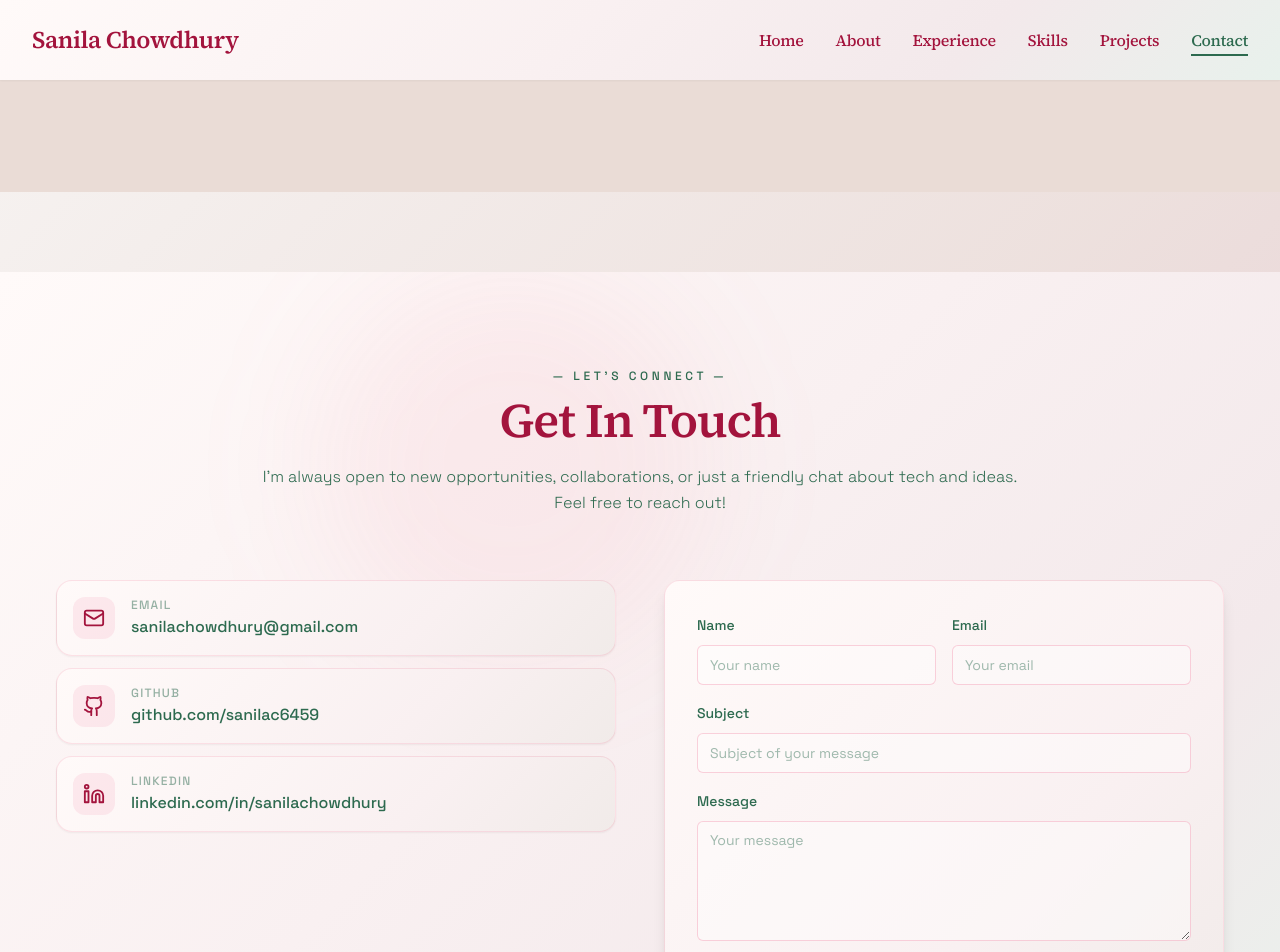
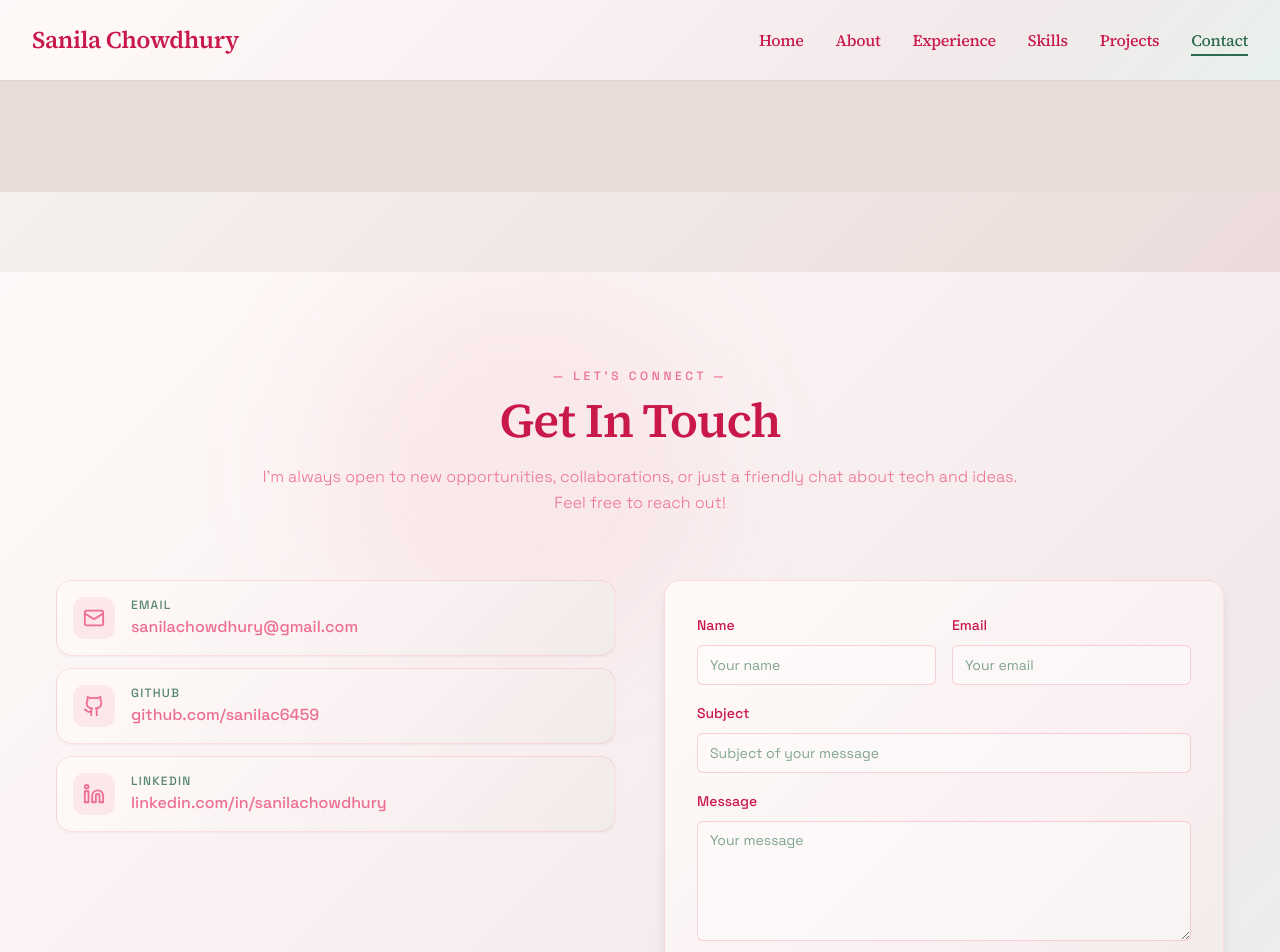
Before and after one commit to sanilac6459/portfolio, a React (Vite) app: page /contact in a window 1280 px wide. Shown: the top 952 px of the page. Built offline with nearby package versions, Linux system fonts and the light colour scheme.

Commit message:
updated all styling

```diff
--- a/src/components/ContactSection.tsx
+++ b/src/components/ContactSection.tsx
@@ -82,7 +82,7 @@ const ContactSection = () => {
                   <X
                     size={32}
                     style={{
-                      color: "rgb(163 20 61 / var(--tw-text-opacity, 1))",
+                      color: "rgb(201 24 74 / var(--tw-text-opacity, 1))",
                     }}
                   />
                 </div>
@@ -90,7 +90,7 @@ const ContactSection = () => {
                 <h3
                   className="font-serif-display text-xl mb-2"
                   style={{
-                    color: "rgb(163 20 61 / var(--tw-text-opacity, 1))",
+                    color: "rgb(201 24 74 / var(--tw-text-opacity, 1))",
                   }}
                 >
                   Something went wrong
@@ -124,7 +124,7 @@ const ContactSection = () => {
                 <h3
                   className="font-serif-display text-xl mb-2"
                   style={{
-                    color: "rgb(163 20 61 / var(--tw-text-opacity, 1))",
+                    color: "rgb(201 24 74 / var(--tw-text-opacity, 1))",
                   }}
                 >
                   Message Sent!
@@ -133,7 +133,7 @@ const ContactSection = () => {
                 <p
                   className="text-sm"
                   style={{
-                    color: "rgb(45 106 79 / 0.65)",
+                    color: "rgb(201 24 74 / var(--tw-text-opacity, 1))",
                   }}
                 >
                   Thank you for reaching out. I'll get back to you soon.
@@ -143,7 +143,8 @@ const ContactSection = () => {
                   onClick={() => setShowModal(false)}
                   className="mt-6 text-white rounded-full px-8"
                   style={{
-                    backgroundColor: "rgb(163 20 61 / var(--tw-bg-opacity, 1))",
+                    backgroundColor:
+                      "rgb(201 24 74 / var(--tw-text-opacity, 1))",
                   }}
                 >
                   Close
@@ -168,7 +169,7 @@ const ContactSection = () => {
           <p
             className="section-eyebrow"
             style={{
-              color: "rgb(45 106 79 / var(--tw-text-opacity, 1))",
+              color: "rgb(237 110 146 / var(--tw-text-opacity, 1))",
             }}
           >
             — Let's Connect —
@@ -177,7 +178,7 @@ const ContactSection = () => {
           <h2
             className="section-title"
             style={{
-              color: "rgb(163 20 61 / var(--tw-text-opacity, 1))",
+              color: "rgb(201 24 74 / var(--tw-text-opacity, 1))",
             }}
           >
             Get In Touch
@@ -186,7 +187,7 @@ const ContactSection = () => {
           <p
             className="font-light leading-relaxed max-w-3xl mx-auto mt-3"
             style={{
-              color: "rgb(45 106 79 / var(--tw-text-opacity, 1))",
+              color: "rgb(237 110 146 / var(--tw-text-opacity, 1))",
             }}
           >
             I'm always open to new opportunities, collaborations, or just a
@@ -217,7 +218,7 @@ const ContactSection = () => {
                   <Mail
                     size={22}
                     style={{
-                      color: "rgb(163 20 61 / var(--tw-text-opacity, 1))",
+                      color: "rgb(237 110 146 / var(--tw-text-opacity, 1))",
                     }}
                   />
                 </div>
@@ -226,7 +227,7 @@ const ContactSection = () => {
                   <p
                     className="text-xs uppercase tracking-widest font-medium mb-0.5"
                     style={{
-                      color: "rgb(45 106 79 / 0.50)",
+                      color: "rgb(45 106 79 / 0.80)",
                     }}
                   >
                     Email
@@ -235,7 +236,7 @@ const ContactSection = () => {
                   <p
                     className="font-medium"
                     style={{
-                      color: "rgb(45 106 79 / var(--tw-text-opacity, 1))",
+                      color: "rgb(237 110 146 / var(--tw-text-opacity, 1))",
                     }}
                   >
                     sanilachowdhury@gmail.com
@@ -264,7 +265,7 @@ const ContactSection = () => {
                   <Github
                     size={22}
                     style={{
-                      color: "rgb(163 20 61 / var(--tw-text-opacity, 1))",
+                      color: "rgb(237 110 146 / var(--tw-text-opacity, 1))",
                     }}
                   />
                 </div>
@@ -273,7 +274,7 @@ const ContactSection = () => {
                   <p
                     className="text-xs uppercase tracking-widest font-medium mb-0.5"
                     style={{
-                      color: "rgb(45 106 79 / 0.50)",
+                      color: "rgb(45 106 79 / 0.80)",
                     }}
                   >
                     GitHub
@@ -282,7 +283,7 @@ const ContactSection = () => {
                   <p
                     className="font-medium"
                     style={{
-                      color: "rgb(45 106 79 / var(--tw-text-opacity, 1))",
+                      color: "rgb(237 110 146 / var(--tw-text-opacity, 1))",
                     }}
                   >
                     github.com/sanilac6459
@@ -311,7 +312,7 @@ const ContactSection = () => {
                   <Linkedin
                     size={22}
                     style={{
-                      color: "rgb(163 20 61 / var(--tw-text-opacity, 1))",
+                      color: "rgb(237 110 146 / var(--tw-text-opacity, 1))",
                     }}
                   />
                 </div>
@@ -320,7 +321,7 @@ const ContactSection = () => {
                   <p
                     className="text-xs uppercase tracking-widest font-medium mb-0.5"
                     style={{
-                      color: "rgb(45 106 79 / 0.50)",
+                      color: "rgb(45 106 79 / 0.80)",
                     }}
                   >
                     LinkedIn
@@ -329,7 +330,7 @@ const ContactSection = () => {
                   <p
                     className="font-medium"
                     style={{
-                      color: "rgb(45 106 79 / var(--tw-text-opacity, 1))",
+                      color: "rgb(237 110 146 / var(--tw-text-opacity, 1))",
                     }}
                   >
                     linkedin.com/in/sanilachowdhury
@@ -356,7 +357,7 @@ const ContactSection = () => {
                     <Label
                       htmlFor="name"
                       style={{
-                        color: "rgb(45 106 79 / var(--tw-text-opacity, 1))",
+                        color: "rgb(201 24 74 / var(--tw-text-opacity, 1))",
                       }}
                     >
                       Name
@@ -366,10 +367,10 @@ const ContactSection = () => {
                       id="name"
                       name="name"
                       placeholder="Your name"
-                      className="bg-white/40 placeholder:text-[rgb(45_106_79_/_0.45)]"
+                      className="bg-white/40 placeholder:text-[rgb(45_106_79_/_0.60)]"
                       style={{
                         borderColor: "rgb(237 110 146 / 0.30)",
-                        color: "rgb(45 106 79 / var(--tw-text-opacity, 1))",
+                        color: "rgb(45 106 79 / var(--tw-text-opacity, 0.80))",
                       }}
                       required
                     />
@@ -379,7 +380,7 @@ const ContactSection = () => {
                     <Label
                       htmlFor="email"
                       style={{
-                        color: "rgb(45 106 79 / var(--tw-text-opacity, 1))",
+                        color: "rgb(201 24 74 / var(--tw-text-opacity, 1))",
                       }}
                     >
                       Email
@@ -390,10 +391,10 @@ const ContactSection = () => {
                       name="email"
                       type="email"
                       placeholder="Your email"
-                      className="bg-white/40 placeholder:text-[rgb(45_106_79_/_0.45)]"
+                      className="bg-white/40 placeholder:text-[rgb(45_106_79_/_0.60)]"
                       style={{
                         borderColor: "rgb(237 110 146 / 0.30)",
-                        color: "rgb(45 106 79 / var(--tw-text-opacity, 1))",
+                        color: "rgb(45 106 79 / var(--tw-text-opacity, 0.80))",
                       }}
                       required
                     />
@@ -405,7 +406,7 @@ const ContactSection = () => {
                   <Label
                     htmlFor="subject"
                     style={{
-                      color: "rgb(45 106 79 / var(--tw-text-opacity, 1))",
+                      color: "rgb(201 24 74 / var(--tw-text-opacity, 1))",
                     }}
                   >
                     Subject
@@ -415,10 +416,10 @@ const ContactSection = () => {
                     id="subject"
                     name="subject"
                     placeholder="Subject of your message"
-                    className="bg-white/40 placeholder:text-[rgb(45_106_79_/_0.45)]"
+                    className="bg-white/40 placeholder:text-[rgb(45_106_79_/_0.60)]"
                     style={{
                       borderColor: "rgb(237 110 146 / 0.30)",
-                      color: "rgb(45 106 79 / var(--tw-text-opacity, 1))",
+                      color: "rgb(45 106 79 / var(--tw-text-opacity, 0.80))",
                     }}
                     required
                   />
@@ -429,7 +430,7 @@ const ContactSection = () => {
                   <Label
                     htmlFor="message"
                     style={{
-                      color: "rgb(45 106 79 / var(--tw-text-opacity, 1))",
+                      color: "rgb(201 24 74 / var(--tw-text-opacity, 1))",
                     }}
                   >
                     Message
@@ -439,10 +440,10 @@ const ContactSection = () => {
                     id="message"
                     name="message"
                     placeholder="Your message"
-                    className="min-h-[120px] bg-white/40 placeholder:text-[rgb(45_106_79_/_0.45)]"
+                    className="min-h-[120px] bg-white/40 placeholder:text-[rgb(45_106_79_/_0.60)]"
                     style={{
                       borderColor: "rgb(237 110 146 / 0.30)",
-                      color: "rgb(45 106 79 / var(--tw-text-opacity, 1))",
+                      color: "rgb(45 106 79 / var(--tw-text-opacity, 0.80))",
                     }}
                     required
                   />
@@ -453,7 +454,8 @@ const ContactSection = () => {
                   type="submit"
                   className="w-full text-white rounded-full py-6 shadow-lg"
                   style={{
-                    backgroundColor: "rgb(163 20 61 / var(--tw-bg-opacity, 1))",
+                    backgroundColor:
+                      "rgb(201 24 74 / var(--tw-text-opacity, 1))",
                   }}
                 >
                   Send Message
--- a/src/components/Footer.tsx
+++ b/src/components/Footer.tsx
@@ -19,7 +19,7 @@ const Footer = () => {
     <footer
       className="relative py-12 text-white overflow-hidden"
       style={{
-        backgroundColor: "rgb(163 20 61 / var(--tw-bg-opacity, 1))",
+        backgroundColor: "rgb(201 24 74 / var(--tw-text-opacity, 1))",
       }}
     >
       <div
--- a/src/components/Navbar.tsx
+++ b/src/components/Navbar.tsx
@@ -58,7 +58,7 @@ const Navbar = () => {
             to="/"
             className="text-xl md:text-2xl font-serif-display font-semibold transition-colors"
             style={{
-              color: "rgb(163 20 61 / var(--tw-text-opacity, 1))",
+              color: "rgb(201 24 74 / var(--tw-text-opacity, 1))",
             }}
           >
             Sanila Chowdhury
@@ -80,8 +80,8 @@ const Navbar = () => {
                 }
                 style={({ isActive }) => ({
                   color: isActive
-                    ? "rgb(45 106 79 / var(--tw-text-opacity, 1))"
-                    : "rgb(163 20 61 / var(--tw-text-opacity, 1))",
+                    ? "rgb(45 106 79 / var(--tw-text-opacity, 0.80))"
+                    : "rgb(201 24 74 / var(--tw-text-opacity, 1))",
                 })}
               >
                 {item.name}
@@ -93,7 +93,7 @@ const Navbar = () => {
           <button
             className="md:hidden transition-colors"
             style={{
-              color: "rgb(163 20 61 / var(--tw-text-opacity, 1))",
+              color: "rgb(201 24 74 / var(--tw-text-opacity, 1))",
             }}
             onClick={() => setMobileMenuOpen(!mobileMenuOpen)}
             aria-label="Toggle menu"
@@ -118,7 +118,7 @@ const Navbar = () => {
         <button
           className="absolute top-4 right-4 transition-colors"
           style={{
-            color: "rgb(163 20 61 / var(--tw-text-opacity, 1))",
+            color: "rgb(201 24 74 / var(--tw-text-opacity, 1))",
           }}
           onClick={() => setMobileMenuOpen(false)}
           aria-label="Close menu"
@@ -142,8 +142,8 @@ const Navbar = () => {
               }
               style={({ isActive }) => ({
                 color: isActive
-                  ? "rgb(45 106 79 / var(--tw-text-opacity, 1))"
-                  : "rgb(163 20 61 / var(--tw-text-opacity, 1))",
+                  ? "rgb(45 106 79 / var(--tw-text-opacity, 0.80))"
+                  : "rgb(201 24 74 / var(--tw-text-opacity, 1))",
               })}
             >
               {item.name}
--- a/src/components/PageLoader.tsx
+++ b/src/components/PageLoader.tsx
@@ -22,13 +22,13 @@ const PageLoader = ({ children }: { children: React.ReactNode }) => {
           <img
             src="/logo2.png"
             alt="Loading"
-            className="w-40 h-40 object-contain"
+            className="w-50 h-50 object-contain"
           />
 
           <p
             className="text-sm tracking-widest uppercase"
             style={{
-              color: "rgb(164 19 60 / var(--tw-text-opacity, 1))",
+              color: "rgb(201 24 74 / var(--tw-text-opacity, 1))",
             }}
           >
             Loading...
```
Also changed, not shown: src/components/AboutSection.tsx (+11 -11 lines), src/components/ExperienceSection.tsx (+13 -24 lines), src/components/HomeSection.tsx (+5 -5 lines), src/components/ProjectsSection.tsx (+16 -20 lines), src/components/SkillsSection.tsx (+5 -5 lines), public/logo3.png (added).
